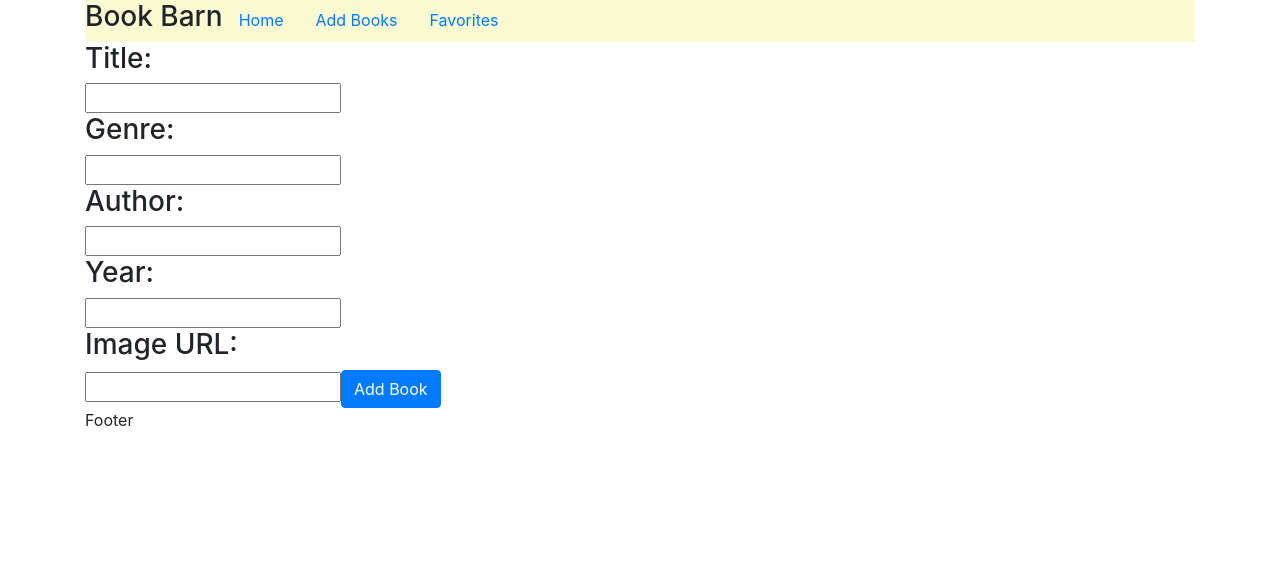
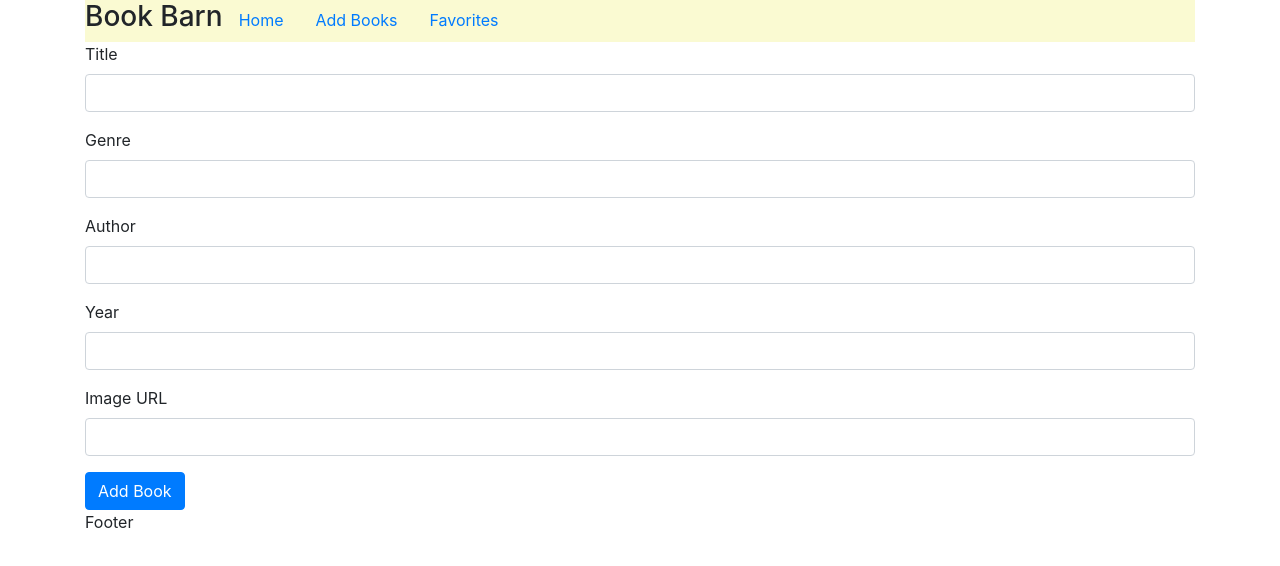
Before and after one commit to nickfuentes/book-barn, a React (Create React App) app in the folder client/: page /add-book in a window 1280 px wide. Shown: the top 566 px of the page. Built offline with nearby package versions, Linux system fonts and the light colour scheme.

Commit message:
Added bootstrap forms to the AddBook component

```diff
--- a/client/src/App.css
+++ b/client/src/App.css
@@ -35,3 +35,14 @@
 .nav {
   background-color: lightgoldenrodyellow;
 }
+
+.card {
+  width: 100%;
+}
+
+.booksListed {
+  display: flex;
+  flex-direction: column; }
+.book-div {
+  margin: 10px;
+}
--- a/client/src/components/AddBook.js
+++ b/client/src/components/AddBook.js
@@ -1,6 +1,6 @@
 import React, { Component } from 'react';
+import { Button, Form, FormGroup, Label, Input } from 'reactstrap';
 import '../App.css';
-import { Button } from 'reactstrap'
 
 class AddBook extends Component {
     constructor(props) {
@@ -43,24 +43,31 @@ class AddBook extends Component {
     }
 
     render() {
-        return <div className="add-book-form">
-            <h3>Title:</h3>
-            <input type="text" name="title" onChange={this.handleTextBoxChange} />
-
-            <h3>Genre:</h3>
-            <input type="text" name="genre" onChange={this.handleTextBoxChange}></input>
-
-            <h3>Author:</h3>
-            <input type="text" name="author" onChange={this.handleTextBoxChange}></input>
-
-            <h3>Year:</h3>
-            <input type="text" name="year" onChange={this.handleTextBoxChange}></input>
-
-            <h3>Image URL:</h3>
-            <input type="text" name="imageURL" onChange={this.handleTextBoxChange}></input>
-
-            <Button color="primary" onClick={this.handleSave}>Add Book</Button>
-        </div>
+        return (
+            <Form>
+                <FormGroup>
+                    <Label>Title</Label>
+                    <Input type="text" name="title" onChange={this.handleTextBoxChange} />
+                </FormGroup>
+                <FormGroup>
+                    <Label>Genre</Label>
+                    <Input type="text" name="genre" onChange={this.handleTextBoxChange} />
+                </FormGroup>
+                <FormGroup>
+                    <Label>Author</Label>
+                    <Input type="text" name="author" onChange={this.handleTextBoxChange} />
+                </FormGroup>
+                <FormGroup>
+                    <Label>Year</Label>
+                    <Input type="text" name="year" onChange={this.handleTextBoxChange} />
+                </FormGroup>
+                <FormGroup>
+                    <Label>Image URL</Label>
+                    <Input type="text" name="imageURL" onChange={this.handleTextBoxChange} />
+                </FormGroup>
+                <Button color="primary" onClick={this.handleSave}>Add Book</Button>
+            </Form>
+        );
     }
 }
 
--- a/client/src/components/BookList.js
+++ b/client/src/components/BookList.js
@@ -1,9 +1,9 @@
 import React, { Component } from 'react';
-import '../App.css';
 import {
-    Card, CardImg, CardText, CardBody,
+    Card, CardImg, CardBody,
     CardTitle, CardSubtitle, Button
 } from 'reactstrap';
+import '../App.css';
 
 class BookList extends Component {
 
@@ -51,9 +51,9 @@ class BookList extends Component {
     render() {
         let bookItems = this.state.books.map(book => {
             return <div className="book-div">
-                <div>
+
                 <Card>
-                        <CardImg top width="100%" src={book.imageURL} alt="Card image cap" />
+                    <CardImg src={book.imageURL} alt="Card image cap" />
                     <CardBody>
                         <CardTitle><h2>{book.title}</h2></CardTitle>
                         <CardSubtitle><h4>Genre: {book.genre}</h4></CardSubtitle>
@@ -61,23 +61,14 @@ class BookList extends Component {
                         <CardSubtitle><h4>Year: {book.year}</h4></CardSubtitle>
                         <Button color="primary" data-id={book.id} onClick={this.handleDelete}>Delete</Button>
                         <Button color="primary" data-id={book.id} onClick={this.handleChangeToUpdate}>Update</Button>
+                        <input type="hidden" name="id" value={book.id} />
                     </CardBody>
                 </Card>
-                </div>
-                <img s></img>
 
-
-
-
-                <input type="hidden" name="id" value={book.id} />
-                <div>
-
-                </div>
             </div>
         })
 
-        return <div>
-            <h1>List of Books</h1>
+        return <div className="booksListed">
             {bookItems}
         </div>
     }
--- a/client/src/components/UpdateBook.js
+++ b/client/src/components/UpdateBook.js
@@ -1,6 +1,6 @@
 import React, { Component } from 'react';
 import '../App.css';
-import { Button, Form, FormGroup, Label, Input, FormText } from 'reactstrap';
+import { Button, Form, FormGroup, Label, Input } from 'reactstrap';
 
 class UpdateBook extends Component {
 
--- a/client/src/index.js
+++ b/client/src/index.js
@@ -10,7 +10,7 @@ import BookList from './components/BookList'
 import UpdateBook from './components/UpdateBook'
 import FavoriteBook from './components/FavoriteBook'
 import 'bootstrap/dist/css/bootstrap.min.css';
-import { Container, Row, Col } from 'reactstrap';
+import { Container } from 'reactstrap';
 
 ReactDOM.render(
     <BrowserRouter>
```
Lines whose indentation alone changed are shown as unchanged.
